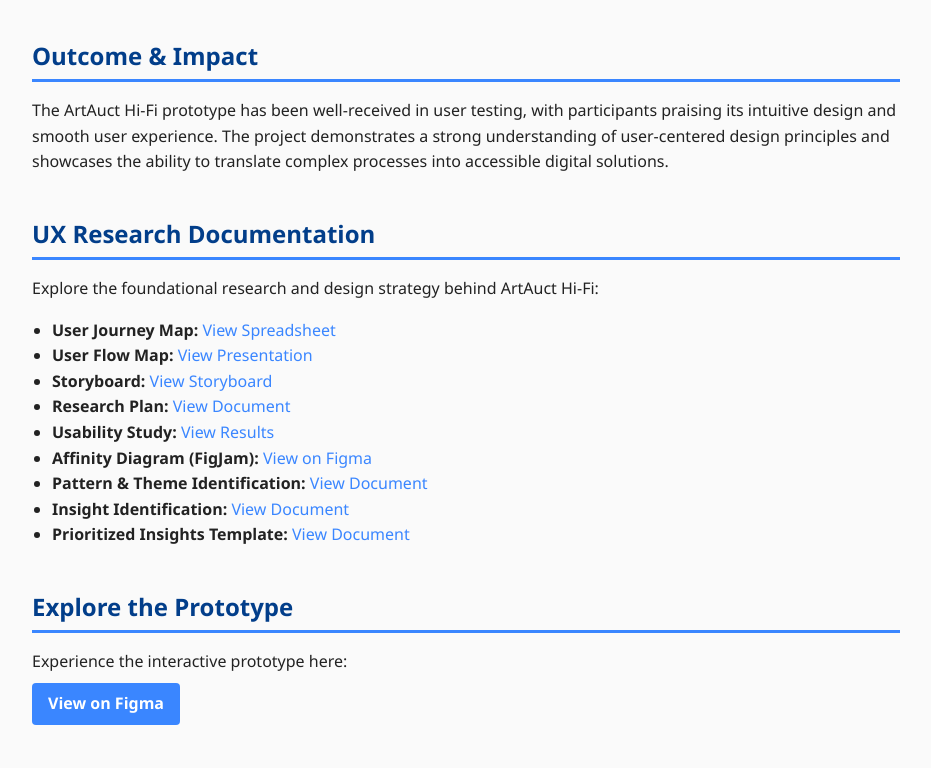
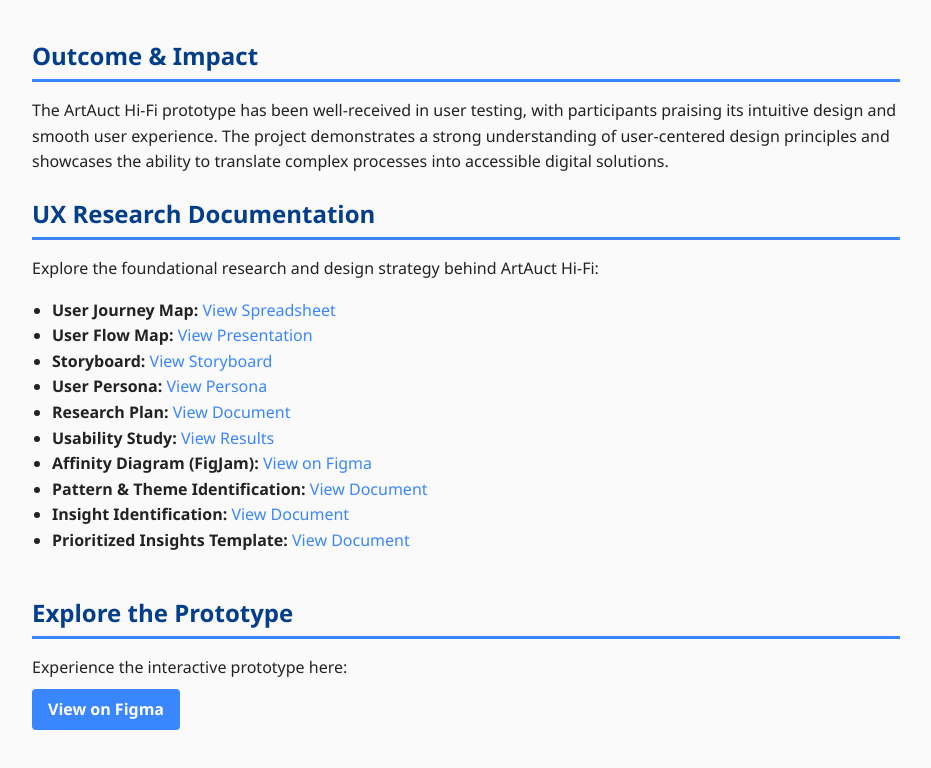
Before and after one commit to GouriChincholi/ArtAuct-Portfolio, a plain HTML site: page index.html in a window 1280 px wide. Shown: the part 2368-3136 px from the top of the page, without its empty margins (174-1105 px from the left). Drawn offline with Linux system fonts and the light colour scheme; files whose address does not match are found by name.

Commit message:
Update index.html

```diff
--- a/index.html
+++ b/index.html
@@ -165,14 +165,14 @@
       <p>
         The ArtAuct Hi-Fi prototype has been well-received in user testing, with participants praising its intuitive design and smooth user experience. The project demonstrates a strong understanding of user-centered design principles and showcases the ability to translate complex processes into accessible digital solutions.
       </p>
-    </section>
-        <section>
+    <section>
       <h2>UX Research Documentation</h2>
       <p>Explore the foundational research and design strategy behind ArtAuct Hi-Fi:</p>
       <ul>
         <li><strong>User Journey Map:</strong> <a href="https://docs.google.com/spreadsheets/d/1juhmKaDXnpDSLf4v31i7OXQydVwy6degFRWBJS3CE-0/edit" target="_blank">View Spreadsheet</a></li>
         <li><strong>User Flow Map:</strong> <a href="https://docs.google.com/presentation/d/1o0uToX_m_p0nO7-ffFvjVnyJ0oajnkMp7nNDo19V0oo/edit?usp=sharing" target="_blank">View Presentation</a></li>
         <li><strong>Storyboard:</strong> <a href="https://docs.google.com/presentation/d/1e2R22K7p7lS7IvEE4jMvRF9fTW2ZPtY1lw4jl-Ak7J4/edit?usp=sharing" target="_blank">View Storyboard</a></li>
+        <li><strong>User Persona:</strong> <a href="https://workspace27169980.xtensio.com/y522mgmi" target="_blank">View Persona</a></li>
         <li><strong>Research Plan:</strong> <a href="https://docs.google.com/document/d/1Y2Njv-0QW00i4sqa82MHiOd9g5xa1bzuEBpZs1l_L2I/edit" target="_blank">View Document</a></li>
         <li><strong>Usability Study:</strong> <a href="https://docs.google.com/spreadsheets/d/1kmBRi8elJQVew73b6pRLWZYO3ckS2P5pdafV82cZE9U/edit#gid=0" target="_blank">View Results</a></li>
         <li><strong>Affinity Diagram (FigJam):</strong> <a href="https://www.figma.com/file/CfI6ASJr0mZv7UT5mKZOgp/Untitled?type=whiteboard&node-id=5-51&t=2BUgifI8z676QefZ-0" target="_blank">View on Figma</a></li>
```
